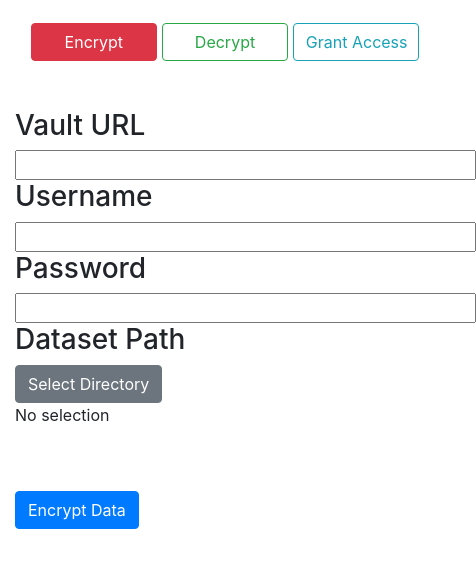
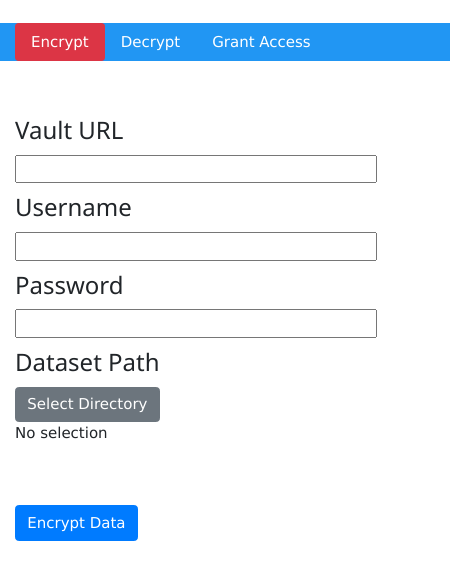
Before and after one commit to frdr-dfdr/frdr_encryption_client, an Electron app: page gui/indexMain.html in a window 450 px wide. Shown: the whole page, 476 px wide, since content can reach past the window. Drawn offline with nearby package versions, Linux system fonts and the light colour scheme; no server answers.

Commit message:
change options to look like tabs

```diff
--- a/gui/indexMain.html
+++ b/gui/indexMain.html
@@ -5,6 +5,7 @@
   <meta charset="utf-8">
   <title>FRDR-Crypto</title>
   <link rel="stylesheet" href="https://maxcdn.bootstrapcdn.com/bootstrap/4.0.0/css/bootstrap.min.css">
+  <link rel="stylesheet" href="https://www.w3schools.com/w3css/4/w3.css">
   <script src="http://ajax.googleapis.com/ajax/libs/jquery/1.6.2/jquery.min.js"></script>
   <style>
     #menu {
@@ -14,23 +15,23 @@
 
     /* set background color to this button to show that this option is selected by default */
     #button-encrypt {
-      width: 95pt;
+      color: white;
     }
 
     #button-decrypt {
-      width: 95pt;
+      color: white;
     }
     #button-grant-access {
-      width: 95pt;
+      color: white;
     }
   </style>
 </head>
 
 <body>
-  <div id="menu" class="col-xs-12 col-sm-12 col-md-12 col-lg-12 ">
-    <button class="btn btn-outline-danger active" id="button-encrypt" onclick="highlightButton(this)">Encrypt</button>
-    <button class="btn btn-outline-success" id="button-decrypt" onclick="highlightButton(this)">Decrypt</button>
-    <button class="btn btn-outline-info" id="button-grant-access" onclick="highlightButton(this)">Grant Access</button>
+  <div id="menu" class="col-xs-12 col-sm-12 col-md-12 col-lg-12 w3-bar w3-blue">
+    <button class="w3-bar-item btn btn-outline-danger active" id="button-encrypt" onclick="highlightButton(this)">Encrypt</button>
+    <button class="w3-bar-item btn btn-outline-success" id="button-decrypt" onclick="highlightButton(this)">Decrypt</button>
+    <button class="w3-bar-item btn btn-outline-warning" id="button-grant-access" onclick="highlightButton(this)">Grant Access</button>
   </div>
   <br/><br/>
   <div id="container" class="container-fluid">
```
